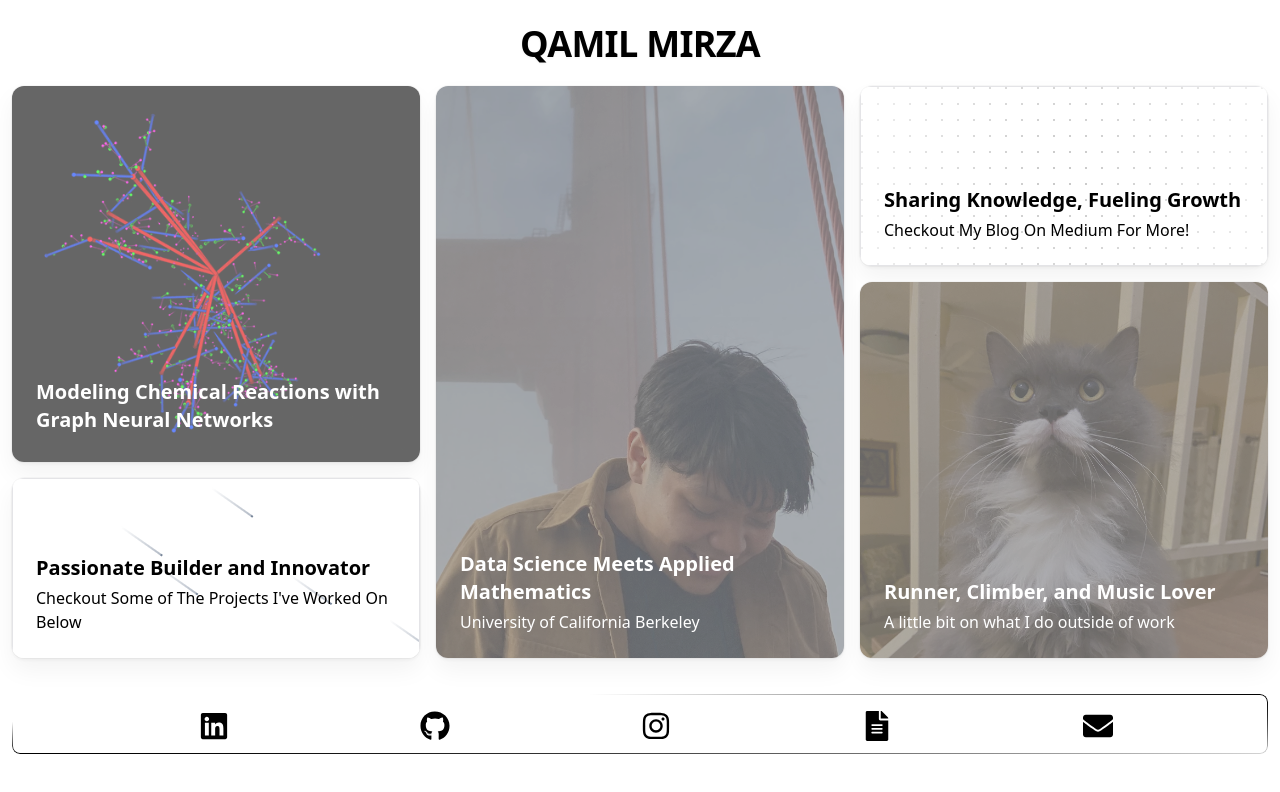
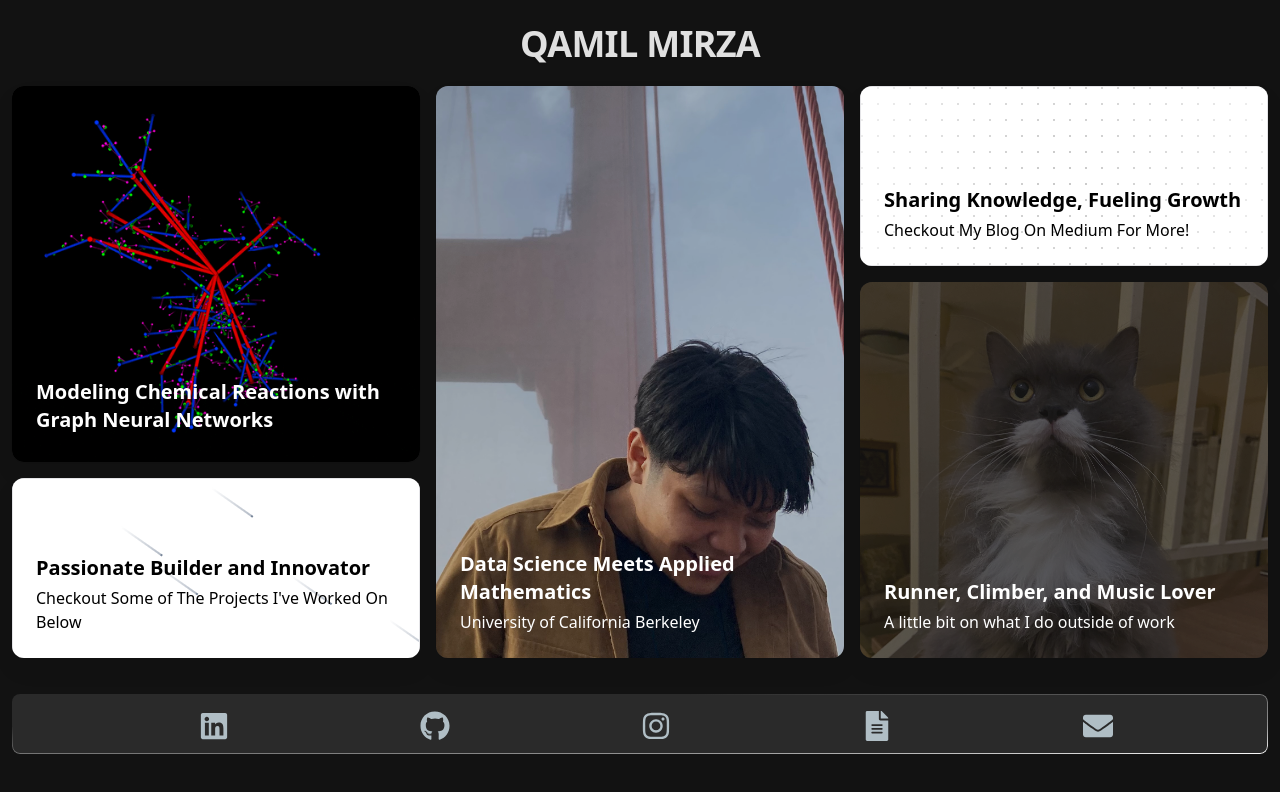
Before and after one commit to Qamil-Mirza/revamped-website, a Next.js app: page / in a window 1280 px wide. Shown: the top 792 px of the page. Built offline with nearby package versions, Linux system fonts and the light colour scheme.

Commit message:
changed theme

```diff
--- a/src/app/page.tsx
+++ b/src/app/page.tsx
@@ -27,7 +27,7 @@ const features = [
     background: (
       <img
         src={qm.src}
-        className="absolute inset-0 w-full h-full object-cover object-right-bottom opacity-60 brightness-50 scale-150 -translate-y-1/4"
+        className="absolute inset-0 w-full h-full object-cover object-right-bottom opacity-100 brightness-75 scale-150 -translate-y-1/4"
       />
     ),
     className: "lg:row-start-1 lg:row-end-4 lg:col-start-2 lg:col-end-3",
@@ -42,7 +42,7 @@ const features = [
     background: (
       <img
         src={graph.src}
-        className="absolute inset-0 w-full h-full object-cover opacity-60"
+        className="absolute inset-0 w-full h-full object-cover opacity-100"
       />
     ),
     className: "lg:col-start-1 lg:col-end-2 lg:row-start-1 lg:row-end-3",
@@ -91,23 +91,23 @@ const features = [
 
 export default function Home() {
   return (
-    <div className="p-3">
+    <div className="p-3 bg-backgroundColor min-h-screen">
       <div className="flex justify-center p-3 mb-4">
         <TypingAnimation
-          className="text-4xl font-bold text-black dark:text-white"
+          className="text-4xl font-bold text-primaryText dark:text-white"
           text="QAMIL MIRZA"
           duration={100}
         />
       </div>
       <BlurFade delay={0.3} inView>
-        <div>
           <BentoGrid className="lg:grid-rows-3">
             {features.map((feature) => (
               <BentoCard key={feature.name} {...feature} />
             ))}
           </BentoGrid>
-        </div>
       </BlurFade>
+
+      {/* Social Dock */}
       <BlurFade delay={0.5} inView>
       <div className="mt-7 flex flex-row justify-center items-center w-full">
         <SocialDock />
--- a/src/components/ui/bento-grid.tsx
+++ b/src/components/ui/bento-grid.tsx
@@ -55,7 +55,7 @@ const BentoCard = ({
     className={cn(
       "group relative col-span-3 flex flex-col justify-between overflow-hidden rounded-xl",
       // light styles
-      "bg-white [box-shadow:0_0_0_1px_rgba(0,0,0,.03),0_2px_4px_rgba(0,0,0,.05),0_12px_24px_rgba(0,0,0,.05)]",
+      "bg-cardBackground [box-shadow:0_0_0_1px_rgba(0,0,0,.03),0_2px_4px_rgba(0,0,0,.05),0_12px_24px_rgba(0,0,0,.05)]",
       // dark styles
       "transform-gpu dark:bg-black dark:[border:1px_solid_rgba(255,255,255,.1)] dark:[box-shadow:0_-20px_80px_-20px_#ffffff1f_inset]",
       className,
--- a/src/components/ui/socials-dock.tsx
+++ b/src/components/ui/socials-dock.tsx
@@ -16,8 +16,8 @@ function SocialDock() {
   const theme = useTheme();
   return (
     <ShineBorder
-      className="w-full space-x-8 mt-2"
-      color={theme.theme === "dark" ? "white" : "black"}
+      className="w-full space-x-8 mt-2 bg-cardBackground"
+      color={["#FFFFFF00", "#FFFFFF33", "#FFFFFF80", "#FFFFFF"]}
     >
       <div className="flex items-center justify-evenly w-full space-x-8">
         <a
@@ -27,7 +27,7 @@ function SocialDock() {
           rel="noopener noreferrer"
           title="LinkedIn"
         >
-          <FaLinkedin size={30} />
+          <FaLinkedin size={30} className="text-iconColor hover:text-[#2196F3]" />
         </a>
         <a
           className="transition-transform transform hover:scale-125"
@@ -36,7 +36,7 @@ function SocialDock() {
           rel="noopener noreferrer"
           title="GitHub"
         >
-          <FaGithub size={30} />
+          <FaGithub size={30} className="text-iconColor hover:text-primaryText" />
         </a>
         <a
           className="transition-transform transform hover:scale-125"
@@ -45,7 +45,7 @@ function SocialDock() {
           rel="noopener noreferrer"
           title="Instagram"
         >
-          <FaInstagram size={30} />
+          <FaInstagram size={30} className="text-iconColor hover:text-[#FF4081]" />
         </a>
         <a
           className="transition-transform transform hover:scale-125"
@@ -55,14 +55,14 @@ function SocialDock() {
           title="Resume"
           download={true}
         >
-          <FaFileAlt size={30} />
+          <FaFileAlt size={30} className="text-iconColor hover:text-primaryText" />
         </a>
         <a
           className="transition-transform transform hover:scale-125"
           href="/contact"
           title="Email"
         >
-          <FaEnvelope size={30} />
+          <FaEnvelope size={30} className="text-iconColor hover:text-primaryText" />
         </a>
       </div>
     </ShineBorder>
--- a/tailwind.config.ts
+++ b/tailwind.config.ts
@@ -10,6 +10,11 @@ const config: Config = {
   theme: {
   	extend: {
   		colors: {
+			'primaryText': '#E0E0E0',
+			'backgroundColor': '#121212',
+			'accentColor': '#E0E0E0',
+			'cardBackground': '#2A2A2A',
+			'iconColor': '#B0BEC5',
   			background: 'hsl(var(--background))',
   			foreground: 'hsl(var(--foreground))',
   			card: {
```
